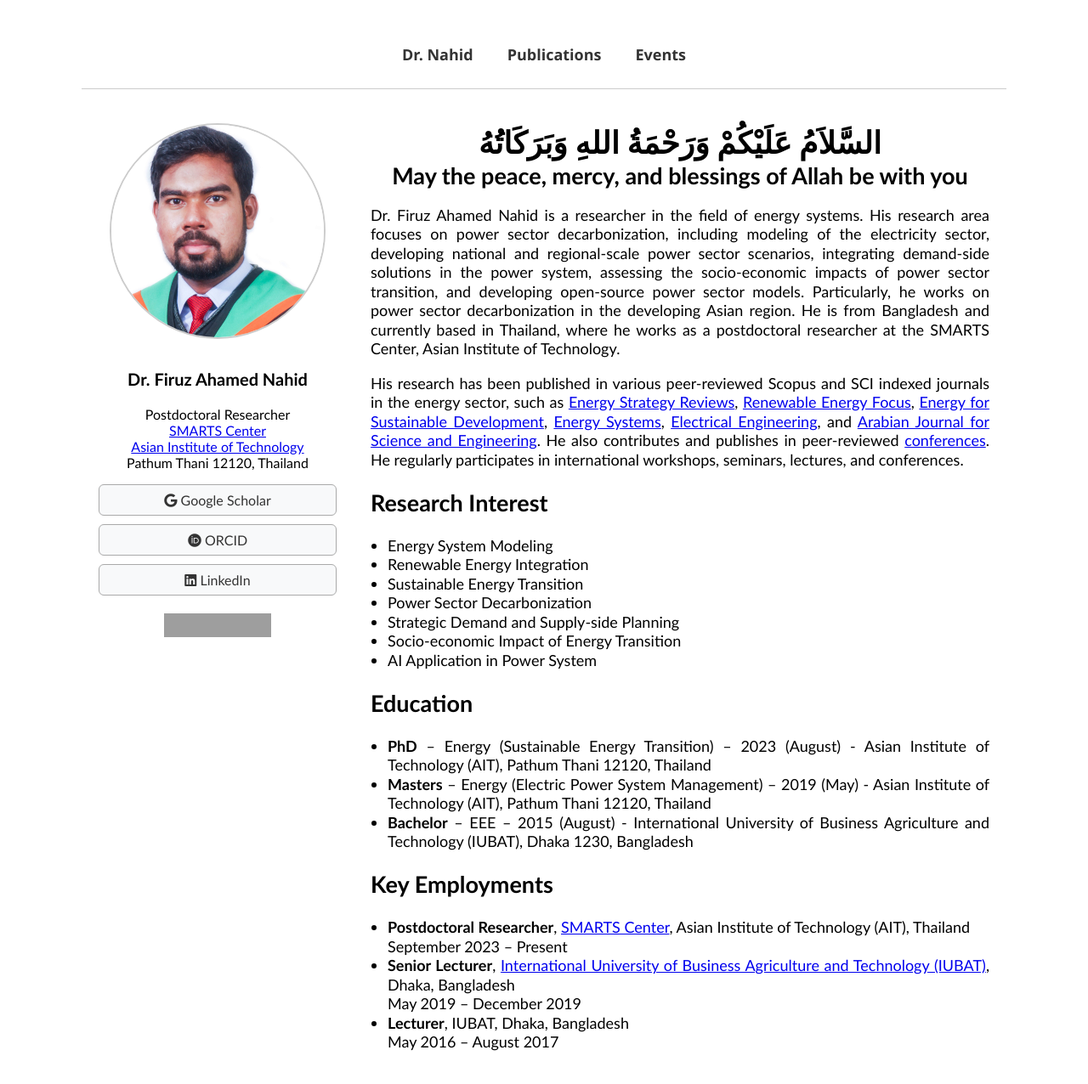
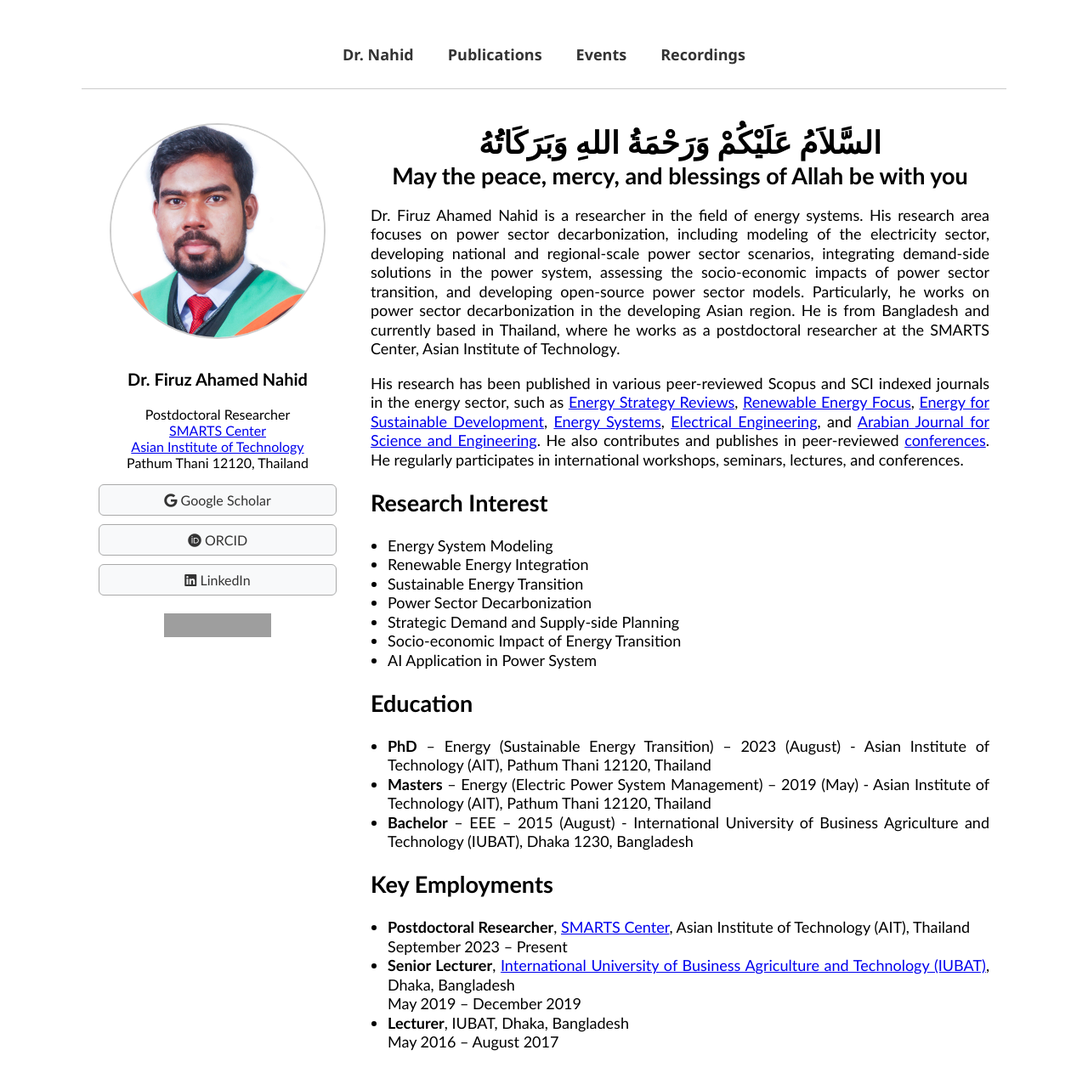
Before and after one commit to FiruzAhamed/firuzahamed.github.io, a Jekyll site: the page built from index.md, in a window 1280 px wide and 1352 px high. Shown: the top 1276 px of the window at 85% size. Built offline with Jekyll 4.4.1, drawn with Linux system fonts in a browser that asks for light colours; grey boxes are pictures that could not be loaded.

Commit message:
Update index.md
Signed-off-by: Firuz Ahamed Nahid <122635742+FiruzAhamed@users.noreply.github.com>

```diff
--- a/index.md
+++ b/index.md
@@ -10,6 +10,7 @@ permalink: /
     <li><a href="/">Dr. Nahid</a></li>
     <li><a href="/publications/">Publications</a></li>
     <li><a href="/events/">Events</a></li>
+    <li><a href="/recordings/">Recordings</a></li>
   </ul>
 </nav>
 
```
